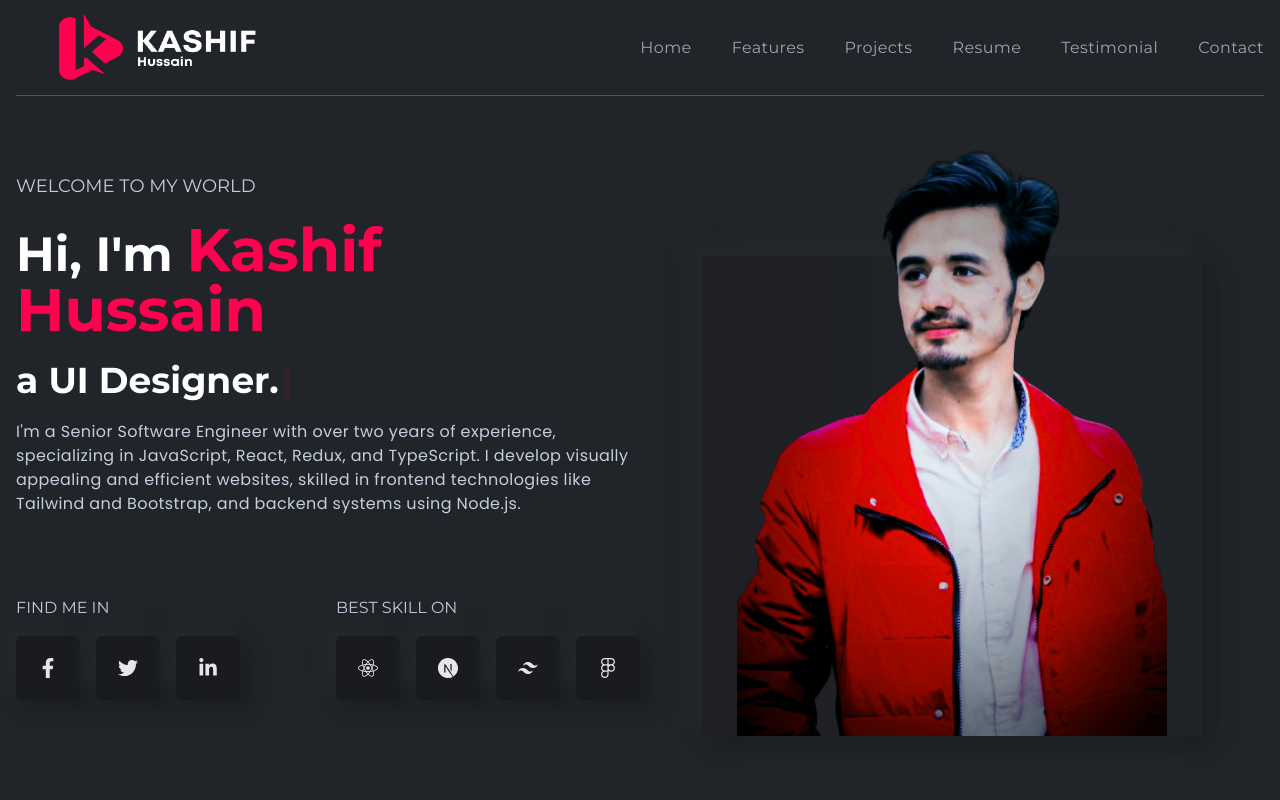
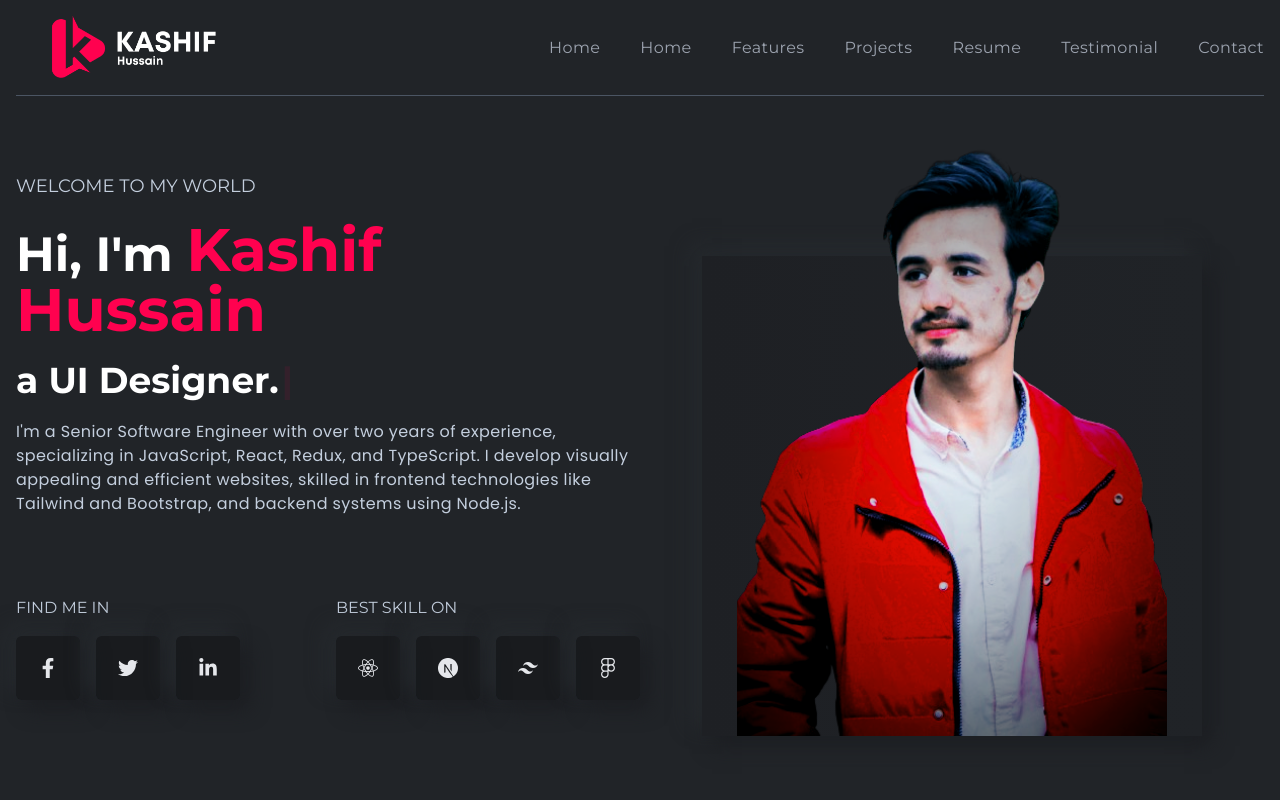
Before and after one commit to kashif-hussain6/Portfolio-react, a React (Create React App) app: page / in a window 1280 px wide. Shown: the top 800 px of the page. Built offline with nearby package versions, Linux system fonts and the light colour scheme.

Commit message:
make the navber in center

```diff
--- a/src/components/navbar/Navbar.js
+++ b/src/components/navbar/Navbar.js
@@ -8,12 +8,18 @@
 
 const Navbar = () => {
   const [showMenu, setShowMenu] = useState(false);
+
   return (
-    <div className="w-full h-24 sticky top-0 z-50 bg-bodyColor mx-auto flex justify-between items-center font-titleFont border-b-[1px] border-b-gray-600">
+
+    <div className="w-full h-24 sticky top-0 z-50 bg-bodyColor mx-auto flex justify-center items-center font-titleFont border-b-[1px] border-b-gray-600">
+
+      <div className="max-w-[1400px] w-full mx-auto flex justify-between items-center ">
         <div>
-        <img className="w-72 h-64" src={logo} alt="logo" />
+
+          <img className="w-60  mr-3 h-auto" src={logo} alt="logo" />
         </div>
-      <div>
+        <div className="flex items-center">
+
           <ul className="hidden mdl:inline-flex items-center gap-6 lg:gap-10">
             {navLinksdata.map(({ _id, title, link }) => (
               <li
@@ -33,6 +39,7 @@
               </li>
             ))}
           </ul>
+          {/* Mobile Menu Icon */}
           <span
             onClick={() => setShowMenu(!showMenu)}
             className="text-xl mdl:hidden bg-black w-10 h-10 inline-flex items-center justify-center rounded-full text-designColor cursor-pointer"
@@ -46,8 +53,8 @@
                   <img className="w-32" src={logo} alt="logo" />
                   <p className="text-sm text-gray-400 mt-2">
                     Lorem ipsum dolor sit, amet consectetur adipisicing elit.
-                  Earum soluta perspiciatis molestias enim cum repellat, magnam
-                  exercitationem distinctio aliquid nam.
+                    Earum soluta perspiciatis molestias enim cum repellat,
+                    magnam exercitationem distinctio aliquid nam.
                   </p>
                 </div>
                 <ul className="flex flex-col gap-4">
@@ -97,6 +104,7 @@
           )}
         </div>
       </div>
+    </div>
   );
 };
 
--- a/src/constants/index.js
+++ b/src/constants/index.js
@@ -1,4 +1,13 @@
 export const navLinksdata = [
+
+
+  {
+    _id: 1000,
+    title: "Home",
+    link: "home",
+
+  },
+
   {
     _id: 1001,
     title: "Home",
```
Lines whose indentation alone changed are shown as unchanged.
